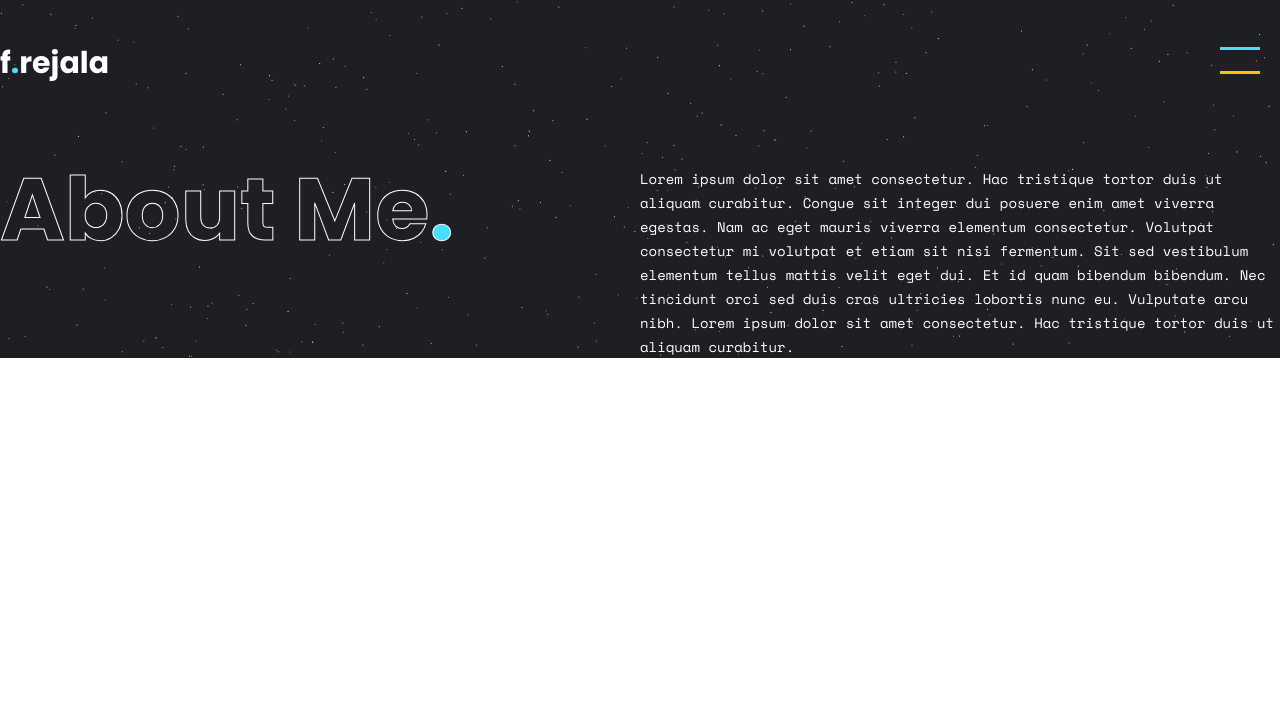
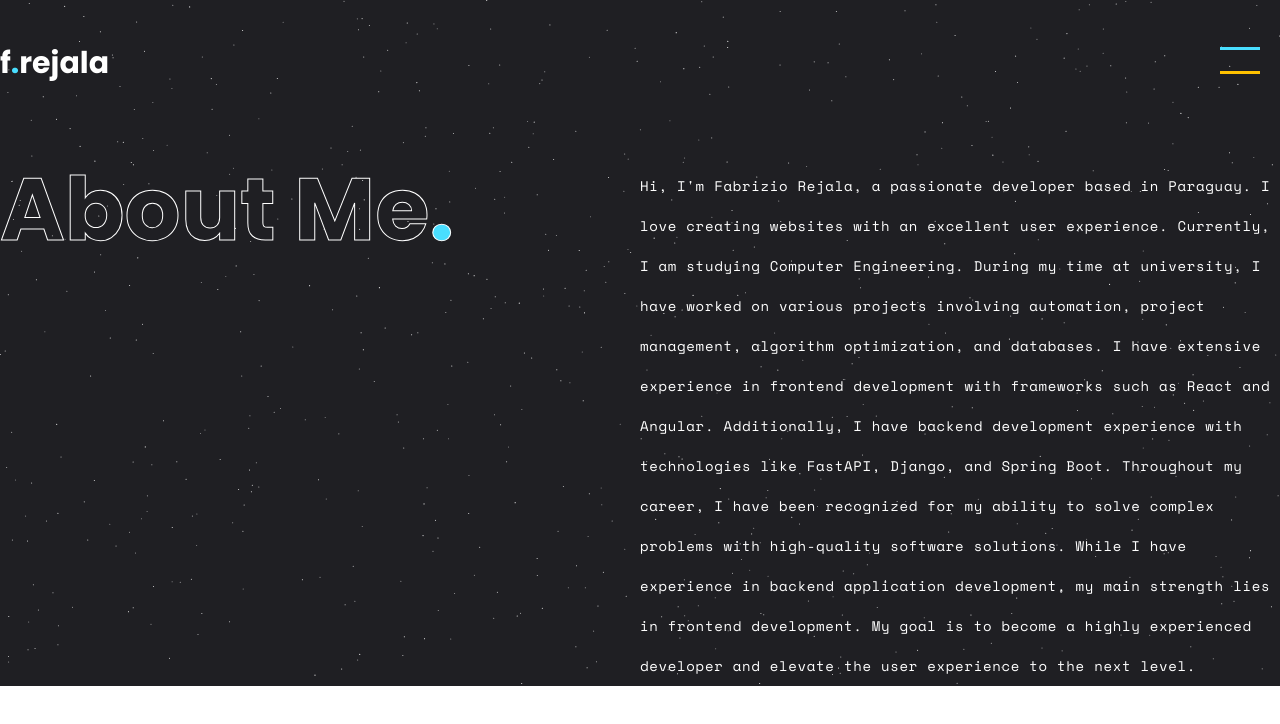
Before and after one commit to frejala/porfolio, a React (Vite) app: page / in a window 1280 px wide. Shown: the top 724 px of the page. Built offline with nearby package versions, Linux system fonts and the light colour scheme.

Commit message:
refactor: Update AboutMe section with personal information

```diff
--- a/src/components/sections/AboutMe.tsx
+++ b/src/components/sections/AboutMe.tsx
@@ -10,18 +10,25 @@ const AboutMe = () => {
       >
         About Me
       </TextOutline>
-      <span className="font-space-mono text-center text-sm text-white">
-        Lorem ipsum dolor sit amet consectetur. Hac
-        tristique tortor duis ut aliquam curabitur. Congue
-        sit integer dui posuere enim amet viverra egestas.
-        Nam ac eget mauris viverra elementum consectetur.
-        Volutpat consectetur mi volutpat et etiam sit nisi
-        fermentum. Sit sed vestibulum elementum tellus
-        mattis velit eget dui. Et id quam bibendum bibendum.
-        Nec tincidunt orci sed duis cras ultricies lobortis
-        nunc eu. Vulputate arcu nibh. Lorem ipsum dolor sit
-        amet consectetur. Hac tristique tortor duis ut
-        aliquam curabitur.
+      <span className="max-w-lg text-center font-space-mono text-sm leading-10 tracking-wider text-white">
+        Hi, I'm Fabrizio Rejala, a passionate developer
+        based in Paraguay. I love creating websites with an
+        excellent user experience. Currently, I am studying
+        Computer Engineering. During my time at university,
+        I have worked on various projects involving
+        automation, project management, algorithm
+        optimization, and databases. I have extensive
+        experience in frontend development with frameworks
+        such as React and Angular. Additionally, I have
+        backend development experience with technologies
+        like FastAPI, Django, and Spring Boot. Throughout my
+        career, I have been recognized for my ability to
+        solve complex problems with high-quality software
+        solutions. While I have experience in backend
+        application development, my main strength lies in
+        frontend development. My goal is to become a highly
+        experienced developer and elevate the user
+        experience to the next level.
       </span>
     </Section>
   );
```
